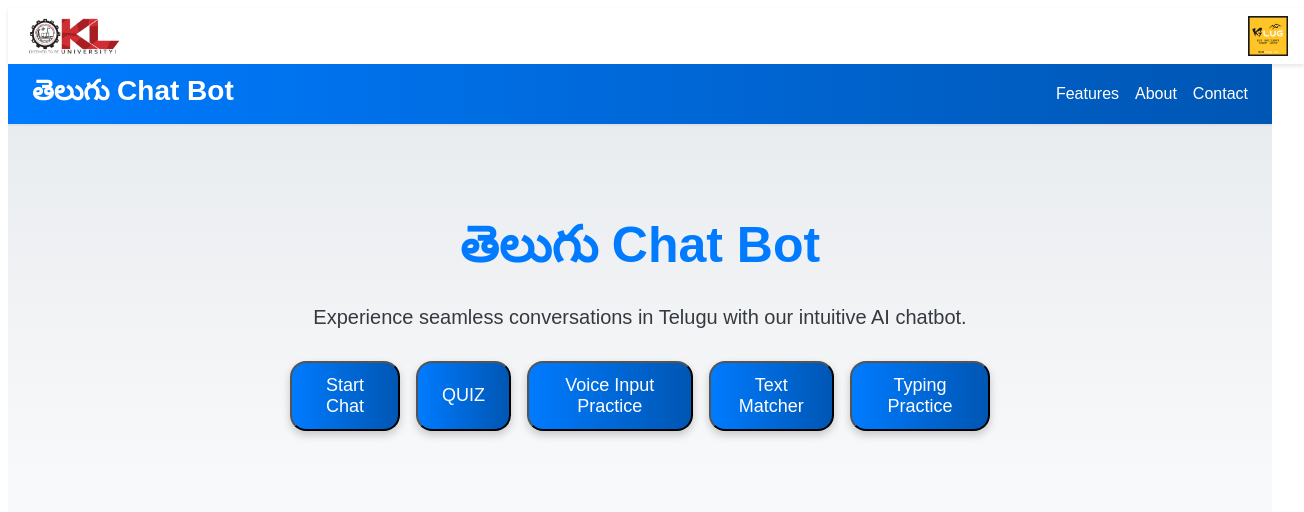
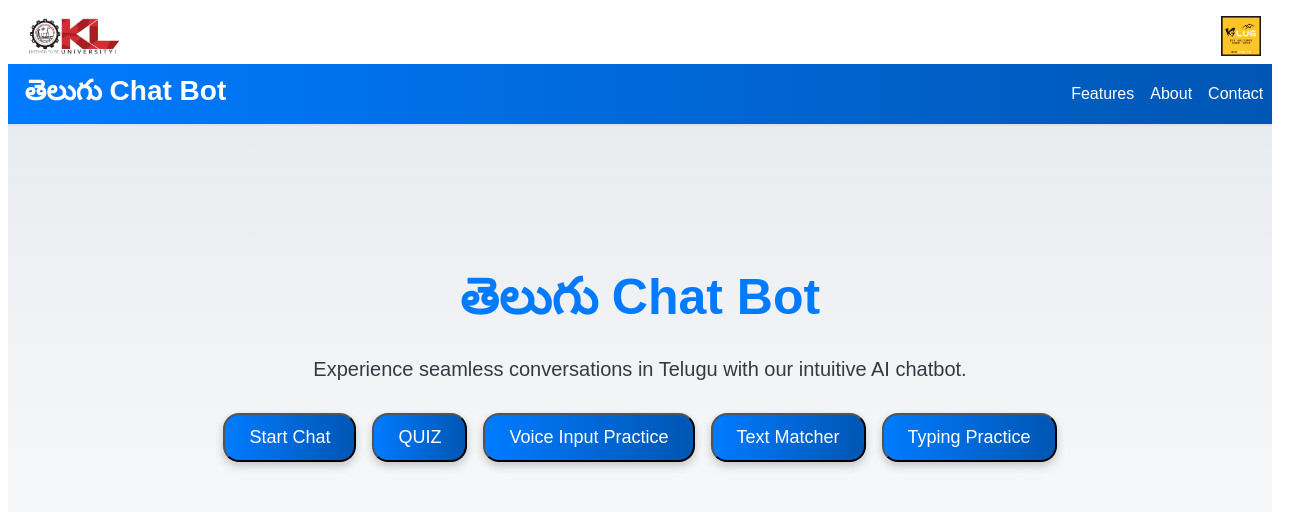
Before and after one commit to suryaakkala/telugu-voice-collection, a Next.js app: page / in a window 1280 px wide. Shown: the top 512 px of the page, 1304 px wide, since content can reach past the window. Built offline with nearby package versions, Linux system fonts and the light colour scheme.

Commit message:
fixed landing page

```diff
--- a/src/components/Chatbot.tsx
+++ b/src/components/Chatbot.tsx
@@ -12,7 +12,7 @@ const Header: React.FC = () => {
   return (
     <header
       style={{
-        width: "100%",
+        width: "98%",
         backgroundColor: "white",
         boxShadow: "0 2px 4px rgba(0, 0, 0, 0.1)",
         display: "flex",
--- a/src/components/landingpage.tsx
+++ b/src/components/landingpage.tsx
@@ -31,17 +31,20 @@ export default function LandingPage() {
   return (
     <div
       style={{
+        width: "100%",
         display: "flex",
         flexDirection: "column",
         minHeight: "100vh",
         fontFamily: "Arial, sans-serif",
         backgroundColor: "#f8f9fa",
         color: "#343a40",
+        overflow: "hidden",
       }}
     >
       <header
         style={{
-          padding: "0 24px",
+          width: "98%",
+          padding: "0 16.5px",
           height: "60px",
           display: "flex",
           alignItems: "center",
@@ -102,17 +105,17 @@ export default function LandingPage() {
           </Link>
         </nav>
       </header>
-      <main style={{ flex: 1 }}>
+      <main style={{ flex: 1, overflow: "hidden" }}>
         <section
           style={{
             width: "100%",
-            padding: "48px 0",
+            padding: "100px 0",
             textAlign: "center",
             background: "linear-gradient(180deg, #e9ecef, #f8f9fa)",
           }}
         >
           <div
-            style={{ maxWidth: "700px", margin: "0 auto", padding: "0 16px" }}
+            style={{ margin: "0 auto", padding: "0 16px" }}
           >
             <h1
               style={{
--- a/src/pages/index.tsx
+++ b/src/pages/index.tsx
@@ -13,7 +13,7 @@ const Header: React.FC = () => {
   return (
     <header
       style={{
-        width: "100%",
+        width: "97.85%",
         backgroundColor: "white",
         boxShadow: "0 2px 4px rgba(0, 0, 0, 0.1)",
         display: "flex",
@@ -31,10 +31,10 @@ const Header: React.FC = () => {
 
 export default function Home() {
   return (
-    <div className={`min-h-screen bg-gray-100 ${inter.className}`}>
+    <div className={` ${inter.className}`} style={{ overflow: "hidden", display: "flex", flexDirection: "column", minHeight: "100vh" }}>
       <Analytics/>
       <Header />
-      <main className="flex items-center justify-center h-full">
+      <main style={{ flex: 1, overflow: "hidden" }}>
         <LandingPage />
       </main>
     </div>
```
